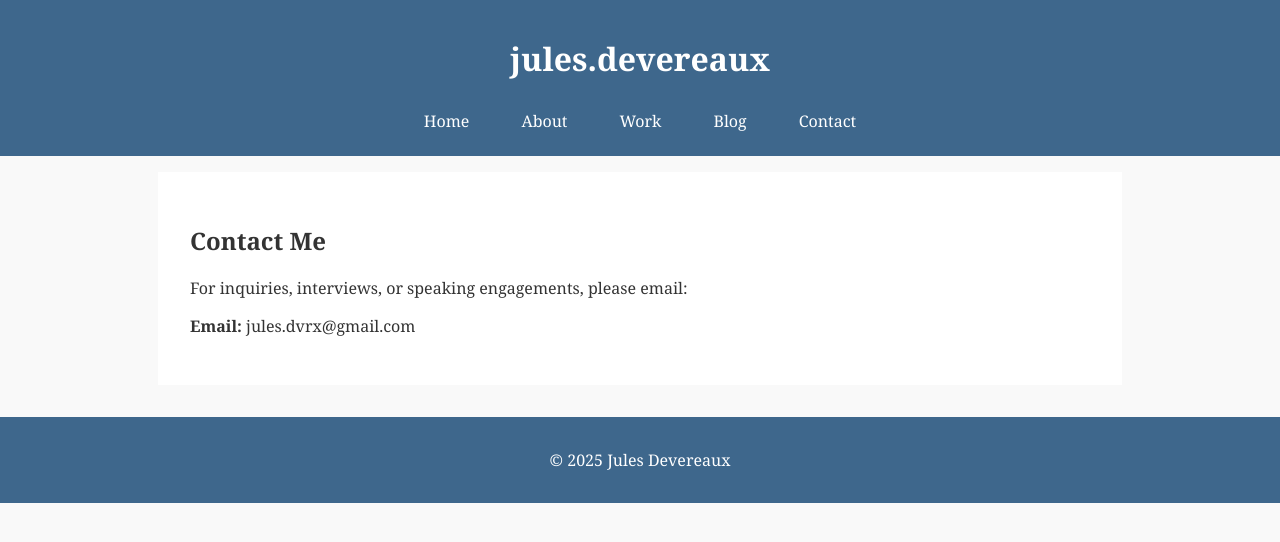
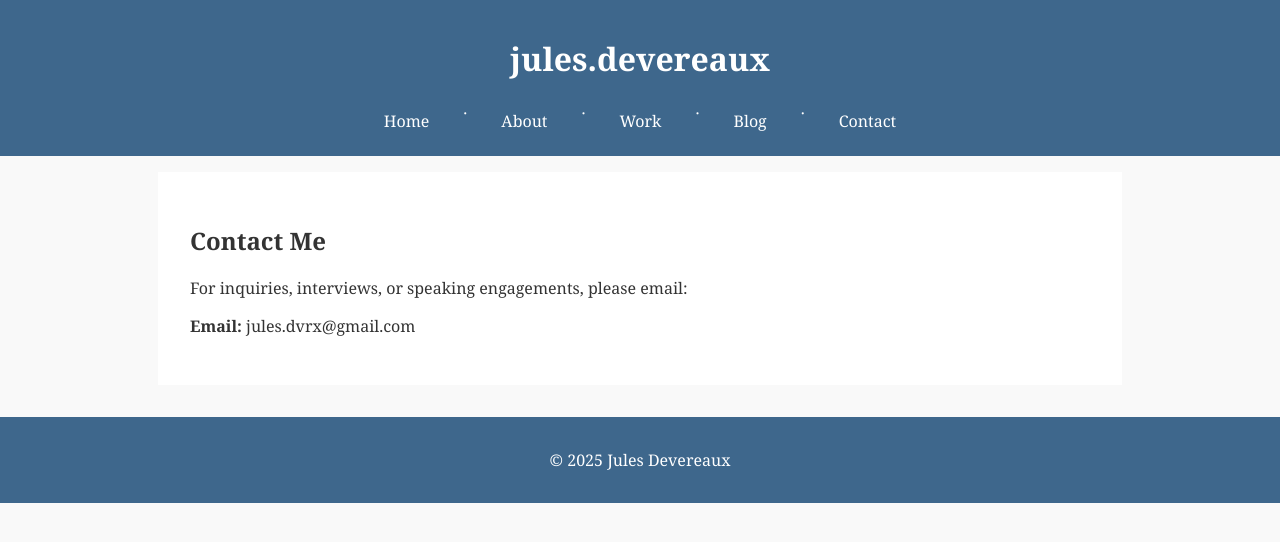
Before and after one commit to julesdevereaux/julesdevereaux.github.io, a Jekyll site: the page built from contact.html, in a window 1280 px wide. Shown: the top 542 px of the page. Built offline with Jekyll 4.4.1, drawn with Linux system fonts in a browser that asks for light colours.

Commit message:
Update default.html

```diff
--- a/_layouts/default.html
+++ b/_layouts/default.html
@@ -11,8 +11,8 @@
     <h1>jules.devereaux</h1>
     <nav>
       <ul class="nav">
-        <li><a href="{{ '/' | relative_url }}">Home</a></li>
-        <li><a href="{{ '/about.html' | relative_url }}">About</a></li>
+        <li><a href="{{ '/' | relative_url }}">Home</a></li> ·
+        <li><a href="{{ '/about.html' | relative_url }}">About</a></li> ·
         <li class="dropdown">
           <a href="{{ '/work/books.md' | relative_url }}">Work</a>
           <ul class="dropdown-menu">
@@ -20,8 +20,8 @@
             <li><a href="{{ '/work/films.md' | relative_url }}">Films</a></li>
             <li><a href="{{ '/work/plays.md' | relative_url }}">Plays</a></li>
           </ul>
-        </li>
-        <li><a href="{{ '/blog.html' | relative_url }}">Blog</a></li>
+        </li> ·
+        <li><a href="{{ '/blog.html' | relative_url }}">Blog</a></li> ·
         <li><a href="{{ '/contact.html' | relative_url }}">Contact</a></li>
       </ul>
     </nav>
```
